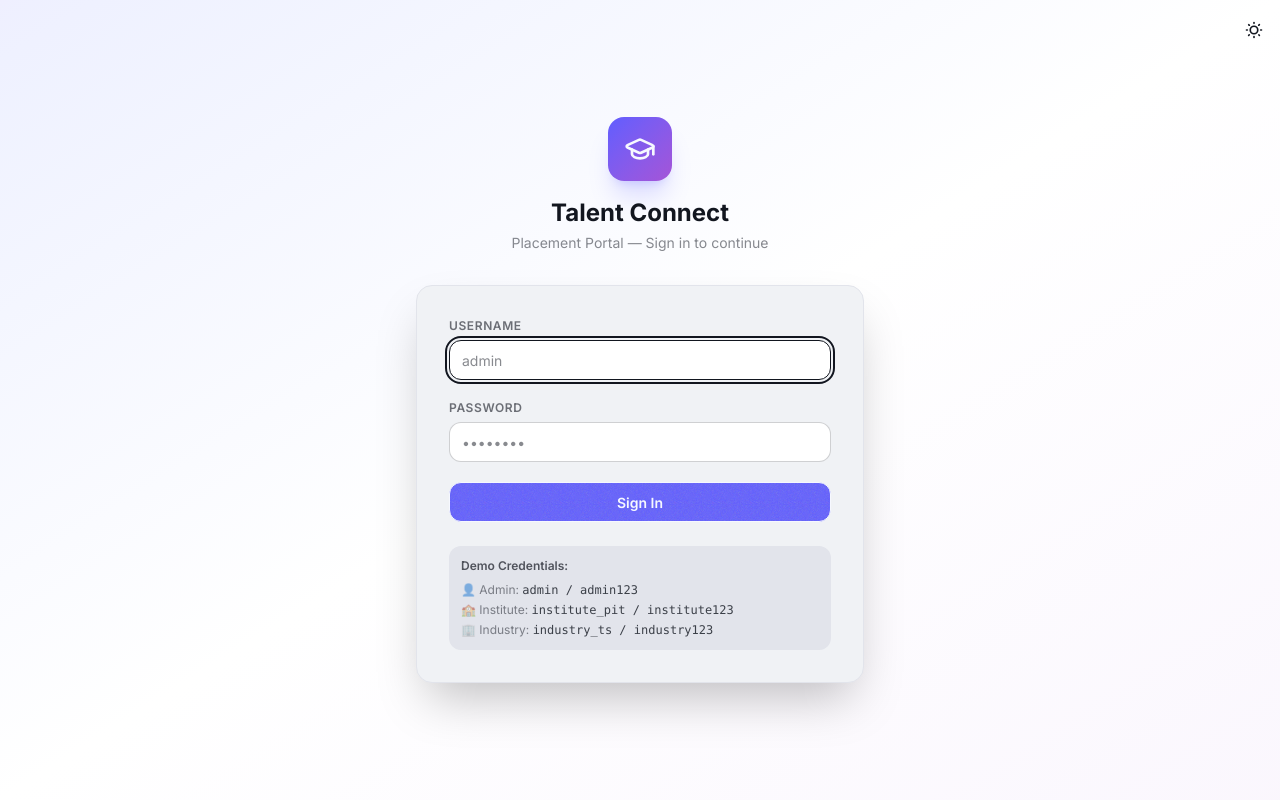
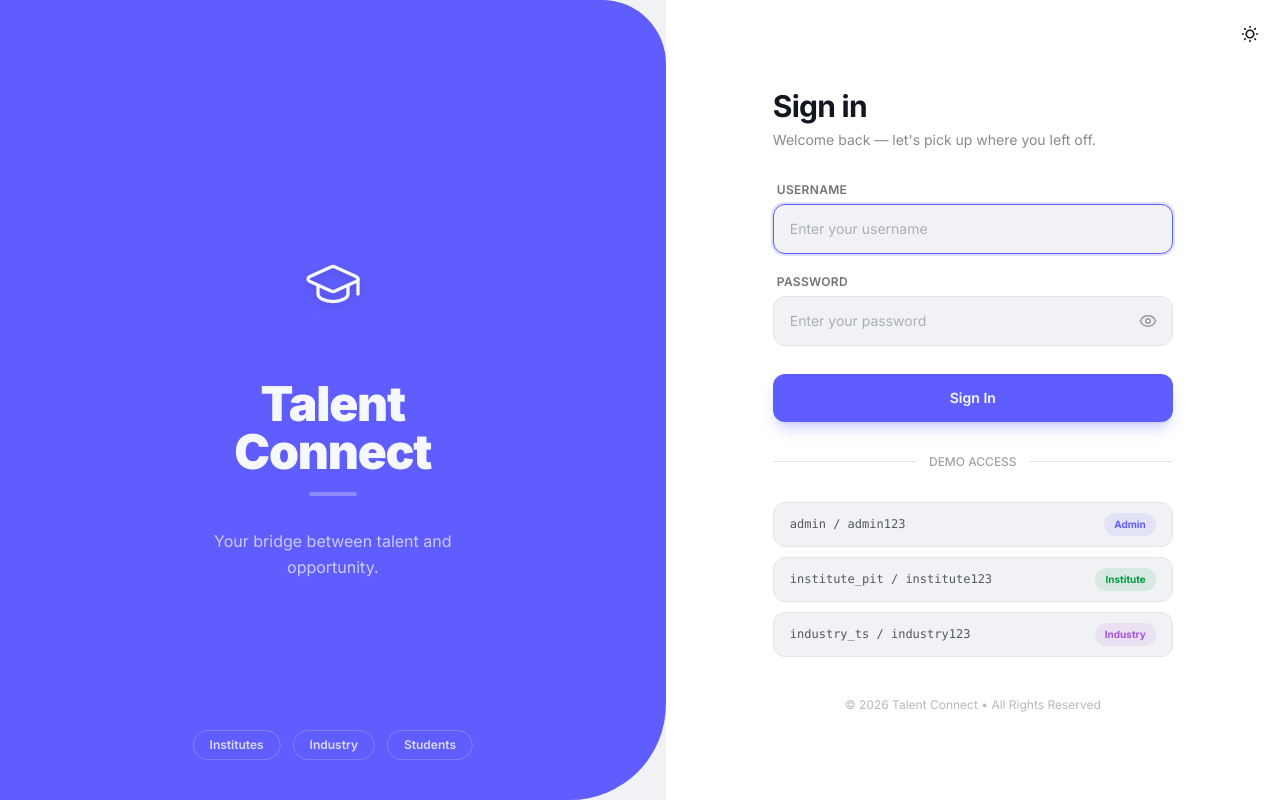
Before and after one commit to kASH6211/Talent_Connect, a Next.js app in the folder Talent_Connect_frontend/: page /login in a window 1280 px wide. Built offline with nearby package versions, Linux system fonts and the light colour scheme; no server answers.

Commit message:
login page update

```diff
--- a/Talent_Connect_frontend/app/login/page.tsx
+++ b/Talent_Connect_frontend/app/login/page.tsx
@@ -2,7 +2,7 @@
 
 import { useState } from "react";
 import { useRouter } from "next/navigation";
-import { GraduationCap, Loader2 } from "lucide-react";
+import { GraduationCap, Loader2, Eye, EyeOff, X } from "lucide-react";
 import api from "@/lib/api";
 import { clearAuthCache } from "@/hooks/useAuth";
 import { ThemeToggle } from "@/components2/ThemeToggle";
@@ -11,6 +11,7 @@ export default function LoginPage() {
   const router = useRouter();
   const [username, setUsername] = useState("");
   const [password, setPassword] = useState("");
+  const [showPassword, setShowPassword] = useState(false);
   const [error, setError] = useState("");
   const [loading, setLoading] = useState(false);
 
@@ -22,10 +23,7 @@ export default function LoginPage() {
     try {
       const res = await api.post("/auth/login", { username, password });
       localStorage.setItem("tc_token", res.data.access_token);
-
-      // Clear cache AFTER setting token
       clearAuthCache();
-
       router.push("/");
     } catch (err: any) {
       setError(err?.response?.data?.message || "Invalid username or password");
@@ -35,94 +33,235 @@ export default function LoginPage() {
   };
 
   return (
-    <div className="min-h-screen bg-gradient-to-br from-primary/10 via-base-100 to-secondary/5 flex items-center justify-center p-4">
-      {/* Theme toggle in top-right corner */}
-      <div className="fixed top-4 right-4">
+    <div className="relative min-h-screen flex overflow-hidden bg-base-200 dark:bg-base-950">
+      {/* Theme Toggle */}
+      <div className="fixed top-5 right-5 z-50">
         <ThemeToggle />
       </div>
 
-      <div className="w-full max-w-md">
-        {/* Logo */}
-        <div className="text-center mb-8">
-          <div className="inline-flex items-center justify-center w-16 h-16 rounded-2xl bg-gradient-to-br from-primary to-secondary shadow-xl shadow-primary/20 mb-4">
-            <GraduationCap size={32} className="text-primary-content" />
+      {/* LEFT SIDE — full height, clipped bottom-right with large radius */}
+      <div
+        className="hidden lg:flex lg:w-[52%] relative flex-col items-center justify-center overflow-hidden bg-primary"
+        style={{ borderRadius: "0 4rem 6rem 0" }}
+      >
+        {/* Subtle layered radial glows */}
+        <div className="absolute inset-0 pointer-events-none">
+          <div
+            className="absolute -top-24 -left-24 w-[500px] h-[500px] rounded-full opacity-20"
+            style={{
+              background:
+                "radial-gradient(circle, hsl(var(--pc) / 0.4) 0%, transparent 70%)",
+            }}
+          />
+          <div
+            className="absolute bottom-0 right-0 w-[400px] h-[400px] rounded-full opacity-15"
+            style={{
+              background:
+                "radial-gradient(circle, hsl(var(--s) / 0.5) 0%, transparent 70%)",
+            }}
+          />
+          {/* Soft diagonal stripe texture */}
+          <div
+            className="absolute inset-0 opacity-[0.04]"
+            style={{
+              backgroundImage:
+                "repeating-linear-gradient(45deg, hsl(var(--pc)) 0px, hsl(var(--pc)) 1px, transparent 1px, transparent 24px)",
+            }}
+          />
+        </div>
+
+        {/* Center logo card */}
+        <div className="relative z-10 flex flex-col items-center gap-8">
+          {/* Icon card with glassmorphism */}
+          <div
+            className="w-32 h-32 rounded-3xl flex items-center justify-center shadow-2xl"
+            style={{
+              background: "hsl(var(--pc) / 0.15)",
+              backdropFilter: "blur(20px)",
+              border: "1.5px solid hsl(var(--pc) / 0.25)",
+              boxShadow:
+                "0 32px 64px hsl(var(--p) / 0.4), inset 0 1px 0 hsl(var(--pc) / 0.2)",
+            }}
+          >
+            <GraduationCap
+              size={60}
+              className="text-primary-content drop-shadow-lg"
+              strokeWidth={1.3}
+            />
           </div>
-          <h1 className="text-2xl font-bold text-base-content">
-            Talent Connect
-          </h1>
-          <p className="text-base-content/50 text-sm mt-1">
-            Placement Portal — Sign in to continue
+
+          {/* Wordmark */}
+          <div className="text-center">
+            <h1
+              className="text-5xl font-black text-primary-content tracking-tight leading-none"
+              style={{ textShadow: "0 4px 24px hsl(var(--p) / 0.5)" }}
+            >
+              Talent
+              <br />
+              Connect
+            </h1>
+            <div className="mt-4 w-12 h-1 rounded-full bg-primary-content/30 mx-auto" />
+          </div>
+
+          <p className="text-primary-content/70 text-base max-w-[240px] text-center leading-relaxed">
+            Your bridge between talent and opportunity.
           </p>
         </div>
 
-        {/* Card */}
-        <div className="bg-base-200 border border-base-300 rounded-2xl shadow-2xl p-8">
+        {/* Bottom floating pills */}
+        <div className="absolute bottom-10 left-1/2 -translate-x-1/2 flex gap-3 z-10">
+          {["Institutes", "Industry", "Students"].map((label) => (
+            <span
+              key={label}
+              className="px-4 py-1.5 rounded-full text-xs font-semibold text-primary-content/80 border border-primary-content/20"
+              style={{ background: "hsl(var(--pc) / 0.1)" }}
+            >
+              {label}
+            </span>
+          ))}
+        </div>
+      </div>
+
+      {/* RIGHT SIDE — Login Form */}
+      <div className="flex-1 flex flex-col items-center justify-center p-6 lg:p-16 bg-base-100 dark:bg-base-900">
+        <div className="w-full max-w-[400px]">
+          {/* Mobile logo */}
+          <div className="lg:hidden text-center mb-10">
+            <div className="inline-flex items-center justify-center w-16 h-16 rounded-2xl bg-primary mb-5 shadow-lg shadow-primary/30">
+              <GraduationCap
+                size={36}
+                className="text-primary-content"
+                strokeWidth={1.5}
+              />
+            </div>
+            <h1 className="text-3xl font-black text-base-content">
+              Talent Connect
+            </h1>
+          </div>
+
+          {/* Heading */}
+          <div className="mb-8">
+            <h2 className="text-3xl font-bold text-base-content tracking-tight">
+              Sign in
+            </h2>
+            <p className="mt-1.5 text-base-content/50 text-sm">
+              Welcome back — let's pick up where you left off.
+            </p>
+          </div>
+
+          {/* Form */}
           <form onSubmit={handleLogin} className="space-y-5">
-            <div>
-              <label className="block text-xs font-semibold text-base-content/60 uppercase tracking-wider mb-1.5">
+            {/* Username field */}
+            <div className="relative group">
+              <label className="block text-xs font-semibold text-base-content/60 mb-1.5 ml-1 tracking-wide uppercase">
                 Username
               </label>
               <input
                 type="text"
                 value={username}
                 onChange={(e) => setUsername(e.target.value)}
-                placeholder="admin"
+                placeholder="Enter your username"
                 required
                 autoFocus
-                className="input input-bordered w-full rounded-xl text-sm"
-              />
-            </div>
-            <div>
-              <label className="block text-xs font-semibold text-base-content/60 uppercase tracking-wider mb-1.5">
-                Password
-              </label>
-              <input
-                type="password"
-                value={password}
-                onChange={(e) => setPassword(e.target.value)}
-                placeholder="••••••••"
-                required
-                className="input input-bordered w-full rounded-xl text-sm"
+                className="w-full bg-base-200 dark:bg-base-800 border border-base-300 dark:border-base-700 rounded-xl px-4 py-3.5 text-sm text-base-content placeholder:text-base-content/30 focus:outline-none focus:border-primary focus:ring-2 focus:ring-primary/20 transition-all duration-200"
               />
             </div>
 
+            {/* Password field */}
+            <div className="relative group">
+              <label className="block text-xs font-semibold text-base-content/60 mb-1.5 ml-1 tracking-wide uppercase">
+                Password
+              </label>
+              <div className="relative">
+                <input
+                  type={showPassword ? "text" : "password"}
+                  value={password}
+                  onChange={(e) => setPassword(e.target.value)}
+                  placeholder="Enter your password"
+                  required
+                  className="w-full bg-base-200 dark:bg-base-800 border border-base-300 dark:border-base-700 rounded-xl px-4 py-3.5 pr-12 text-sm text-base-content placeholder:text-base-content/30 focus:outline-none focus:border-primary focus:ring-2 focus:ring-primary/20 transition-all duration-200"
+                />
+                <button
+                  type="button"
+                  onClick={() => setShowPassword(!showPassword)}
+                  className="absolute right-4 top-1/2 -translate-y-1/2 text-base-content/40 hover:text-primary transition-colors"
+                >
+                  {showPassword ? <EyeOff size={18} /> : <Eye size={18} />}
+                </button>
+              </div>
+            </div>
+
+            {/* Error */}
             {error && (
-              <div className="alert alert-error text-sm py-2.5">{error}</div>
+              <div className="flex items-center gap-2.5 bg-error/10 border border-error/25 text-error text-sm px-4 py-3 rounded-xl animate-pulse">
+                <X size={16} className="shrink-0" />
+                <span>{error}</span>
+              </div>
             )}
 
+            {/* Submit */}
             <button
               type="submit"
               disabled={loading}
-              className="btn btn-primary w-full rounded-xl gap-2"
+              className="relative w-full h-12 bg-primary hover:brightness-110 text-primary-content font-semibold text-sm rounded-xl shadow-lg shadow-primary/25 transition-all duration-200 disabled:opacity-60 disabled:cursor-not-allowed overflow-hidden mt-2"
             >
-              {loading && <Loader2 size={16} className="animate-spin" />}
-              {loading ? "Signing in…" : "Sign In"}
+              <span className="relative z-10 flex items-center justify-center gap-2.5">
+                {loading && <Loader2 size={18} className="animate-spin" />}
+                {loading ? "Signing in..." : "Sign In"}
+              </span>
+              {/* Shimmer sweep on hover */}
+              <div className="absolute inset-0 bg-gradient-to-r from-transparent via-white/15 to-transparent -translate-x-full hover:translate-x-full transition-transform duration-700" />
             </button>
           </form>
 
-          <div className="mt-6 p-3 bg-base-300 rounded-xl text-xs text-base-content/50 space-y-1">
-            <p className="font-semibold text-base-content/70 mb-2">
-              Demo Credentials:
-            </p>
-            <p>
-              👤 Admin:{" "}
-              <span className="font-mono text-base-content/80">
-                admin / admin123
-              </span>
-            </p>
-            <p>
-              🏫 Institute:{" "}
-              <span className="font-mono text-base-content/80">
-                institute_pit / institute123
-              </span>
-            </p>
-            <p>
-              🏢 Industry:{" "}
-              <span className="font-mono text-base-content/80">
-                industry_ts / industry123
-              </span>
-            </p>
+          {/* Divider */}
+          <div className="flex items-center gap-3 my-8">
+            <div className="flex-1 h-px bg-base-300 dark:bg-base-700" />
+            <span className="text-xs text-base-content/40 font-medium">
+              DEMO ACCESS
+            </span>
+            <div className="flex-1 h-px bg-base-300 dark:bg-base-700" />
           </div>
+
+          {/* Demo credentials */}
+          <div className="space-y-2.5">
+            {[
+              {
+                creds: "admin / admin123",
+                role: "Admin",
+                color: "text-primary bg-primary/10",
+              },
+              {
+                creds: "institute_pit / institute123",
+                role: "Institute",
+                color: "text-success bg-success/10",
+              },
+              {
+                creds: "industry_ts / industry123",
+                role: "Industry",
+                color: "text-secondary bg-secondary/10",
+              },
+            ].map(({ creds, role, color }) => (
+              <div
+                key={role}
+                className="flex items-center justify-between px-4 py-2.5 rounded-xl bg-base-200 dark:bg-base-800 border border-base-300 dark:border-base-700"
+              >
+                <span className="font-mono text-xs text-base-content/70">
+                  {creds}
+                </span>
+                <span
+                  className={`text-[10px] font-bold px-2.5 py-1 rounded-full shrink-0 ml-2 ${color}`}
+                >
+                  {role}
+                </span>
+              </div>
+            ))}
+          </div>
+
+          {/* Footer */}
+          <p className="text-center text-base-content/30 text-xs mt-10">
+            © {new Date().getFullYear()} Talent Connect • All Rights Reserved
+          </p>
         </div>
       </div>
     </div>
```
Also changed, not shown: Talent_Connect_frontend/app/globals.css (+60 -0 lines).
